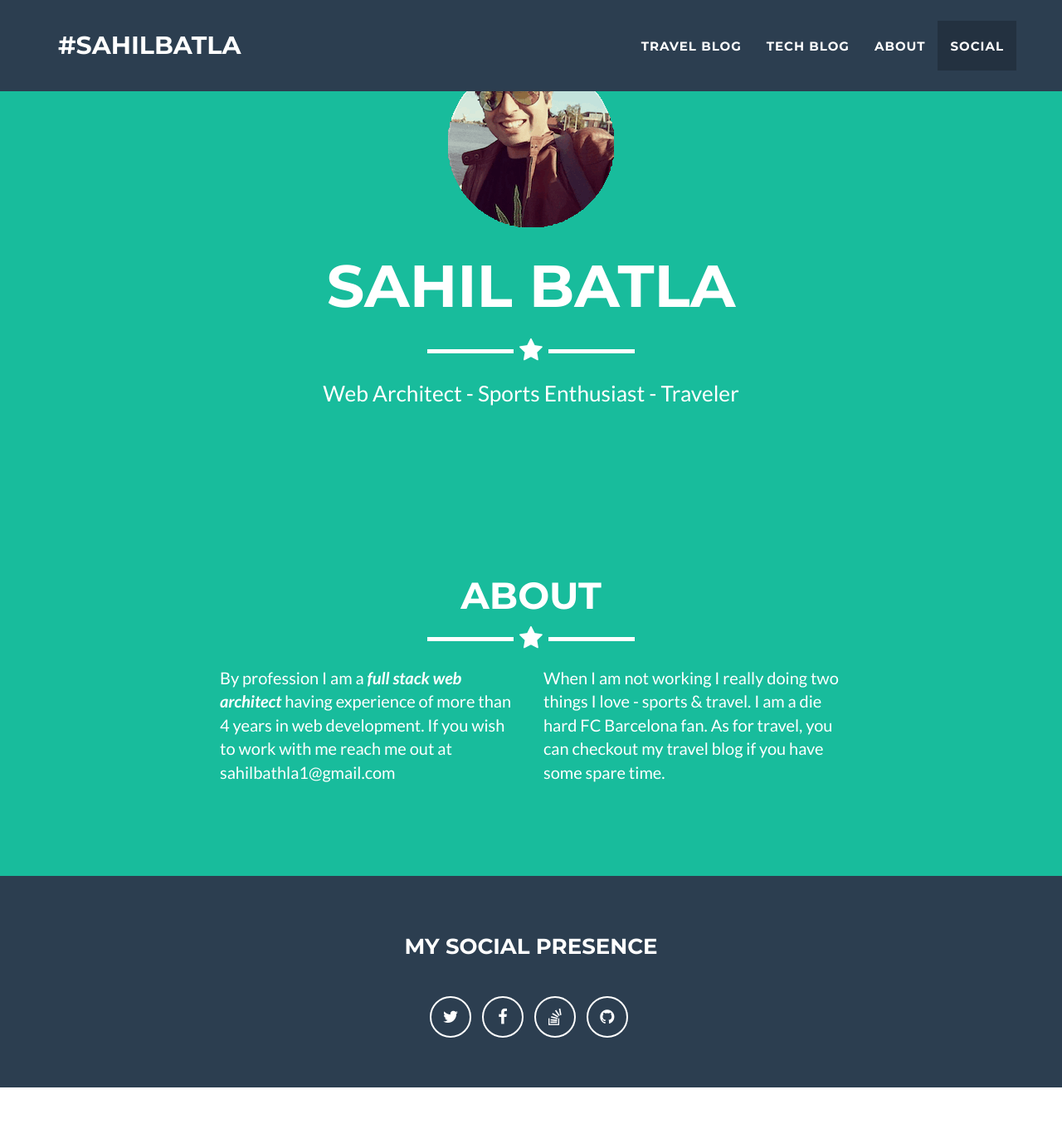
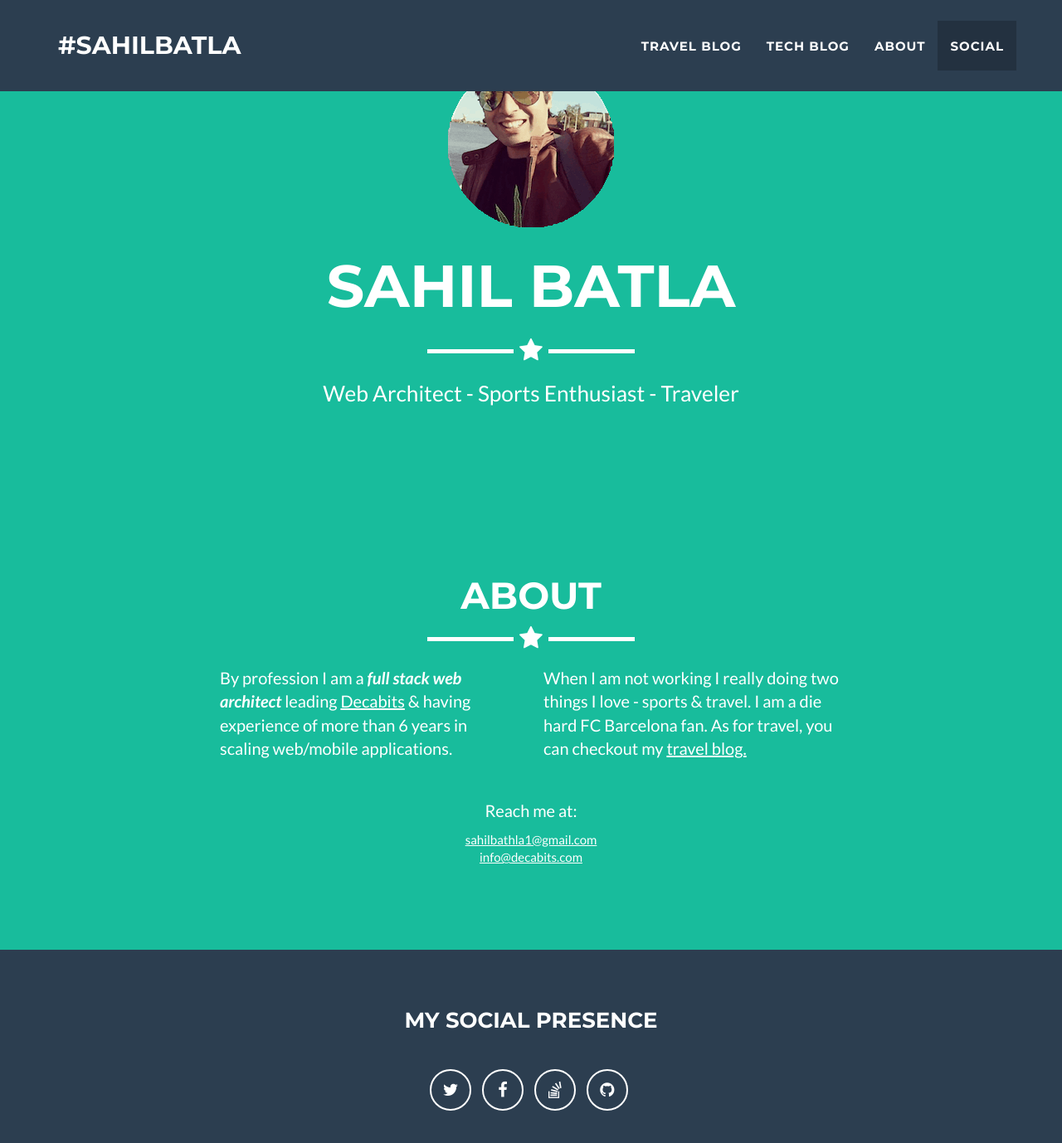
Before and after one commit to sahilbathla/me, a Jekyll site: the page built from index.html, in a window 1280 px wide and 1400 px high, scrolled down 127 px. Shown: the top 1378 px of the window at 83% size. Built offline with Jekyll 4.4.1, drawn with Linux system fonts in a browser that asks for light colours; before the commit the page ends 1438 px from its top, so only the background shows below that.

Commit message:
Add Decabits to my website

```diff
--- a/_includes/about.html
+++ b/_includes/about.html
@@ -9,16 +9,18 @@
             </div>
             <div class="row">
                 <div class="col-lg-4 col-lg-offset-2">
-                    <p>By profession I am a <strong><i>full stack web architect</i></strong> having experience of more than 4 years in web development. If you wish to work with me reach me out at <a href="mailto:sahilbathla1@gmail.com" style="color:white">sahilbathla1@gmail.com</a></p>
+                    <p>By profession I am a <strong><i>full stack web architect</i></strong> leading <a class="site-link" href="https://decabits.com">Decabits</a> & having experience of more than 6 years in scaling web/mobile applications.</p>
                 </div>
                 <div class="col-lg-4">
-                    <p>When I am not working I really doing two things I love - sports & travel. I am a die hard FC Barcelona fan. As for travel, you can checkout my <a href="http://travel.sahilbatla.com" style="color:white">travel blog</a> if you have some spare time.</p>
+                    <p>When I am not working I really doing two things I love - sports & travel. I am a die hard FC Barcelona fan. As for travel, you can checkout my <a class="site-link" href="http://travel.sahilbatla.com">travel blog.</a></p>
                 </div>
-                <!-- <div class="col-lg-8 col-lg-offset-2 text-center">
-                    <a href="#" class="btn btn-lg btn-outline">
-                        <i class="fa fa-download"></i> Download Theme
-                    </a>
-                </div> -->
+            </div>
+            <div class="row">
+                <div style="text-align: center; margin-top:3%;">
+                    <p>Reach me at:</p>
+                    <a class="site-link" href="mailto:sahilbathla1@gmail.com">sahilbathla1@gmail.com</a><br/>
+                    <a class="site-link" href="mailto:info@decabits.com">info@decabits.com</a>
+                </div>
             </div>
         </div>
     </section>
--- a/_includes/css/main.css
+++ b/_includes/css/main.css
@@ -6,6 +6,11 @@
 
 body {
     overflow-x: hidden;
+}
+
+a.site-link {
+    color: white;
+    text-decoration: underline;
 }
 
 p {
```
